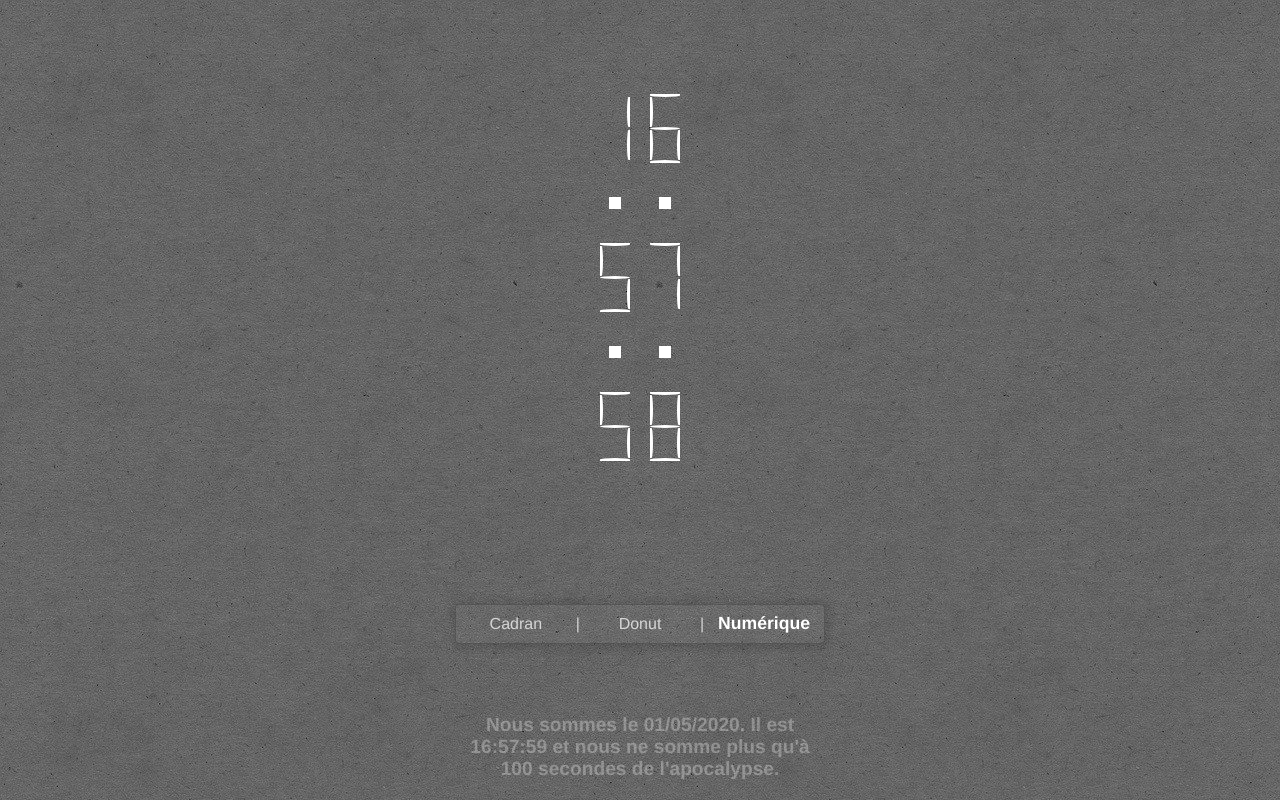
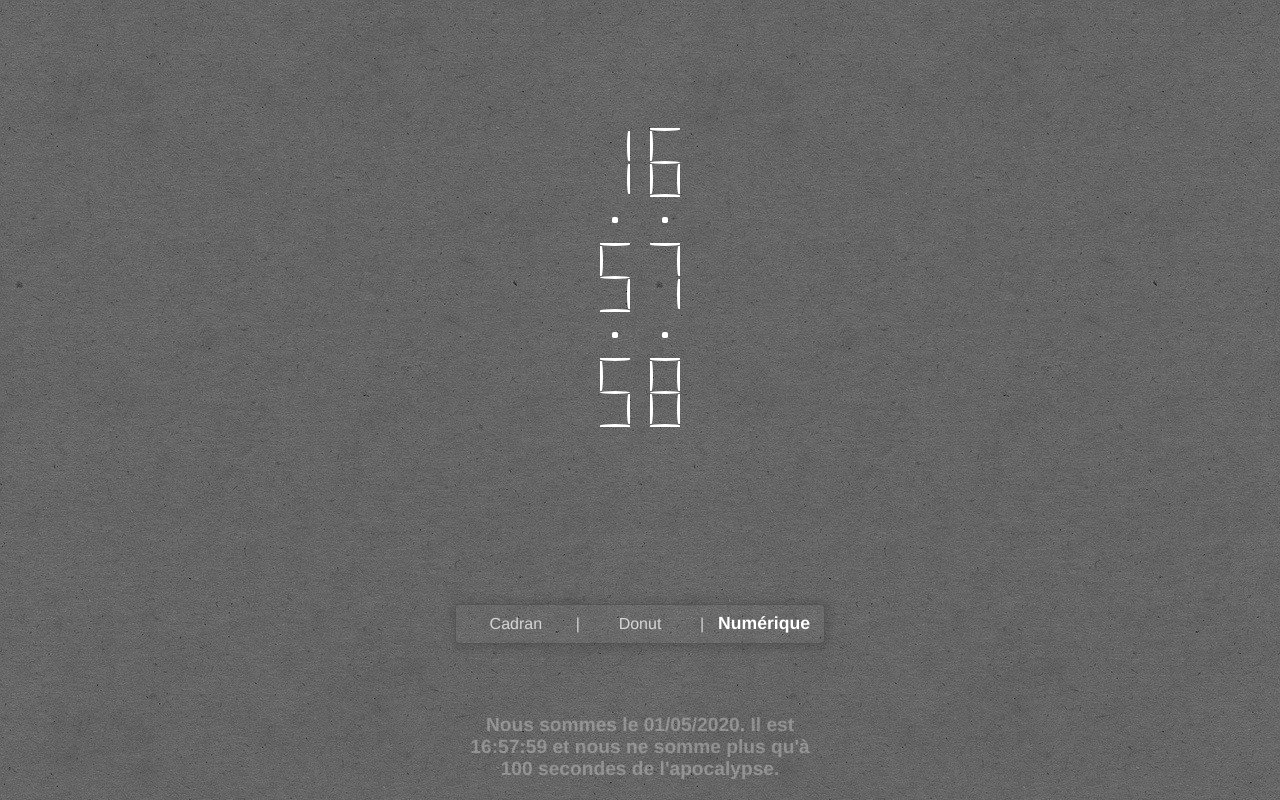
Before and after one commit to clabroche/clock, a Vue app: page /digital in a window 1280 px wide. Built offline with nearby package versions, Linux system fonts and the light colour scheme.

Commit message:
fix(digital): make colon more smooth and take less surface on screen

```diff
--- a/src/views/ClockDigital.vue
+++ b/src/views/ClockDigital.vue
@@ -46,12 +46,13 @@ export default {
   .colon {
     display: flex;
     justify-content: space-around;
-    margin: calc(var(--clockDigitalColonWidth) * 2);
+    margin: 10px calc(var(--clockDigitalColonWidth) * 2);
     width: 100%;
     .point {
+      border-radius: 30%;
       background-color: #fff;
-      width: var(--clockDigitalColonWidth);
-      height: var(--clockDigitalColonWidth);
+      width: calc(var(--clockDigitalColonWidth) / 2);
+      height: calc(var(--clockDigitalColonWidth) / 2);
     }
   }
 }
```
